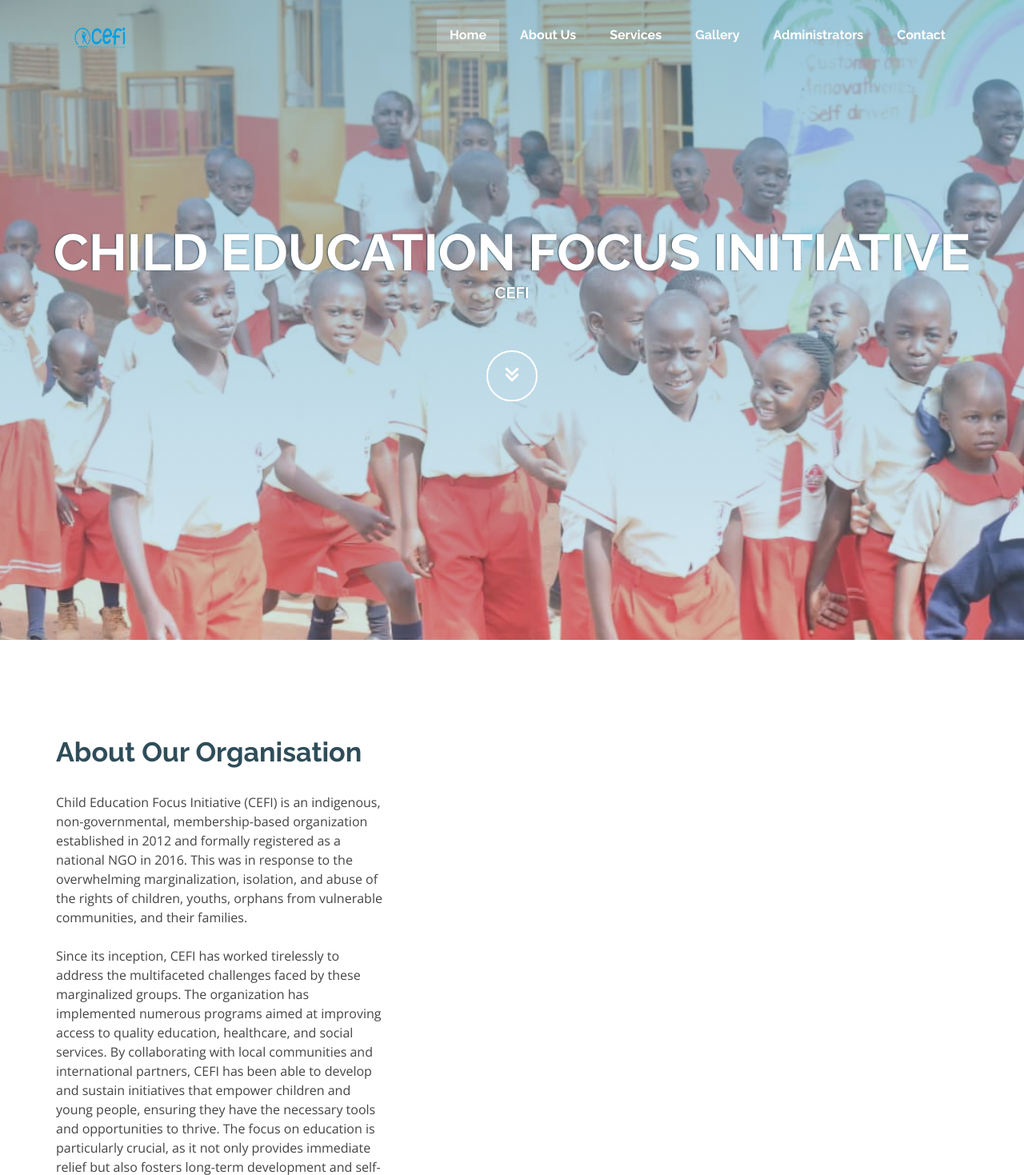
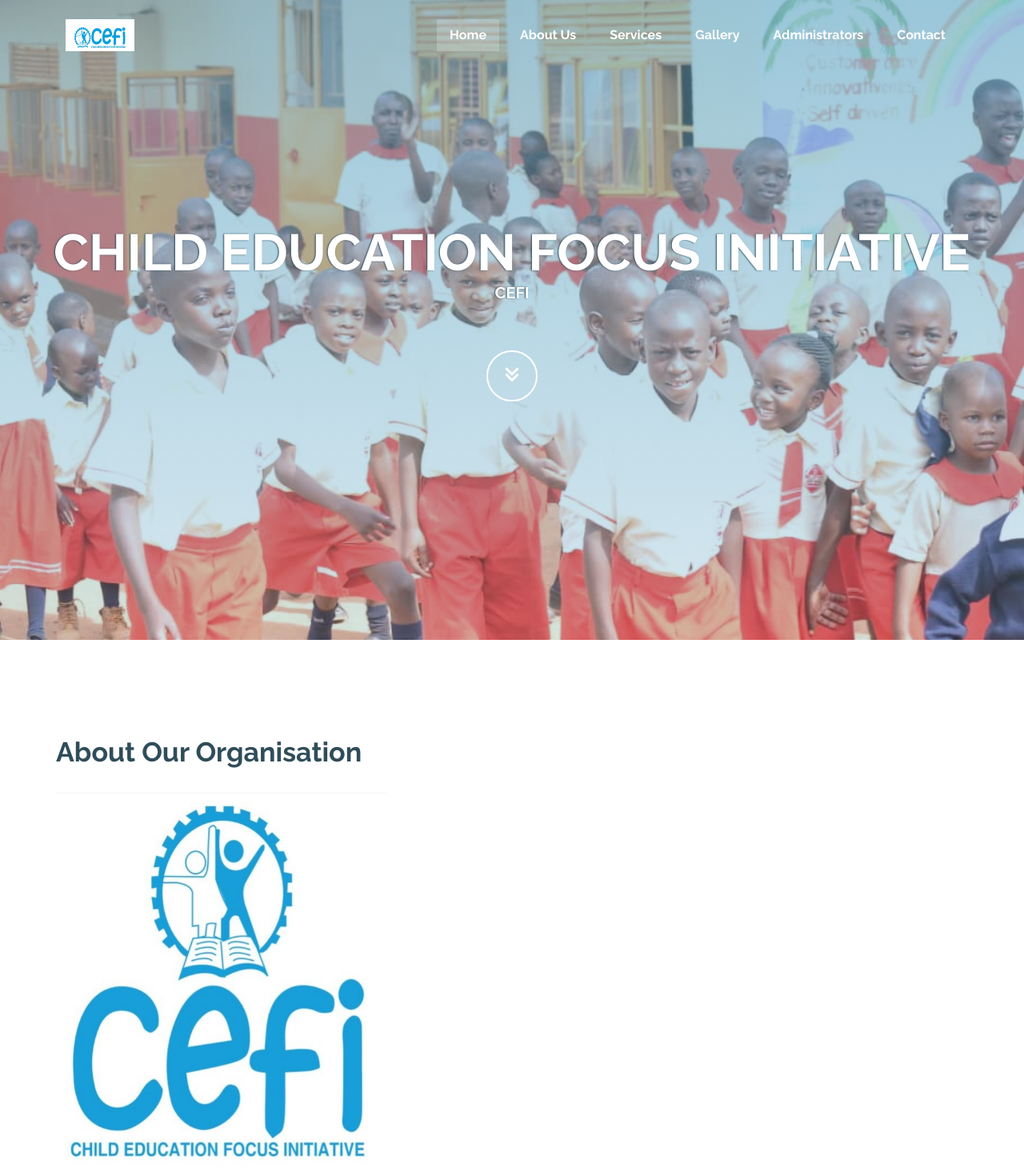
Before and after one commit to Cefi-Uganda/cefi-uganda.github.io, a plain HTML site: page index.html in a window 1280 px wide. Shown: the top 1469 px of the page at 80% size. Drawn offline with nearby package versions, Linux system fonts and the light colour scheme.

Commit message:
updated favicon

```diff
--- a/index.html
+++ b/index.html
@@ -7,7 +7,7 @@
 <meta name="description" content="Child Education Focus Initiative">
 <meta name="keyword" content="CEFI, Child Protection, Education, Advocacy, Poverty Alleviation, Community Support, Health and Hygiene, Skills Training, Vulnerable Communities, Humanitarian Services">
 <meta name="author" content="CEFI">
-<link rel="icon" type="image/png" sizes="16x16" href="logo.jpg">
+<link rel="icon" type="image/png" sizes="16x16" href="logo.png">
 <link rel="manifest" href="/manifest.json" />
 <meta http-equiv="Content-Type" content="text/html; charset=utf-8" />
 <meta http-equiv="X-UA-Compatible" content="IE=edge">
@@ -47,7 +47,7 @@
       <div class="logo">
 <!--         <h1 class="text-light"><a href="index.html"><span>Squadfree</span></a></h1>
         <! Uncomment below if you prefer to use an image logo -->
-         <a href="index.html"><img src="logo.png" alt="" class="img-fluid"></a>
+         <a href="index.html"><img src="assets/img/portfolio/logo.jpg" alt="" class="img-fluid"></a>
       </div>
 
       <nav id="navbar" class="navbar">
@@ -83,13 +83,15 @@
       <div class="content col-xl-5 d-flex align-items-stretch" data-aos="fade-up">
         <div class="content">
           <h3>About Our Organisation</h3>
+          <img src="Photo from Fresh Teacher.jpg" alt="CEFI Image" class="img-fluid mb-3">
           <p class="text-justify">
               <p>
                 Child Education Focus Initiative (CEFI) is an indigenous, non-governmental, membership-based organization established in 2012 and formally registered as a national NGO in 2016. This was in response to the overwhelming marginalization, isolation, and abuse of the rights of children, youths, orphans from vulnerable communities, and their families.<p></p>
 
                 <br>Since its inception, CEFI has worked tirelessly to address the multifaceted challenges faced by these marginalized groups. The organization has implemented numerous programs aimed at improving access to quality education, healthcare, and social services. By collaborating with local communities and international partners, CEFI has been able to develop and sustain initiatives that empower children and young people, ensuring they have the necessary tools and opportunities to thrive. The focus on education is particularly crucial, as it not only provides immediate relief but also fosters long-term development and self-sufficiency within these communities.<p></p>
 
-                <br>Furthermore, CEFI places a strong emphasis on advocacy and awareness-raising to combat the systemic issues contributing to the marginalization and abuse of children and youths. Through workshops, campaigns, and policy dialogues, the organization seeks to influence positive change at both the local and national levels. By educating communities and policymakers about the importance of protecting the rights of vulnerable children and providing them with adequate support, CEFI aims to create a more inclusive and equitable society. The organization's dedication to its mission is reflected in its ongoing efforts to adapt and expand its programs to meet the evolving needs of the communities it serves.<p></p>                           <!-- ======= About Section ======= -->
+                <br>Furthermore, CEFI places a strong emphasis on advocacy and awareness-raising to combat the systemic issues contributing to the marginalization and abuse of children and youths. Through workshops, campaigns, and policy dialogues, the organization seeks to influence positive change at both the local and national levels. By educating communities and policymakers about the importance of protecting the rights of vulnerable children and providing them with adequate support, CEFI aims to create a more inclusive and equitable society. The organization's dedication to its mission is reflected in its ongoing efforts to adapt and expand its programs to meet the evolving needs of the communities it serves.<p></p>
+
 <section id="about" class="about">
   <div class="container">
     <div class="row no-gutters">
```
Also changed, not shown: Photo from Fresh Teacher.jpg (added).
